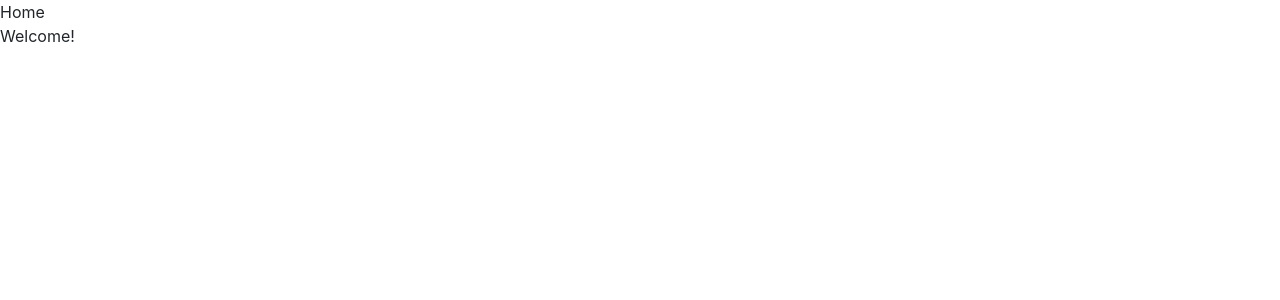
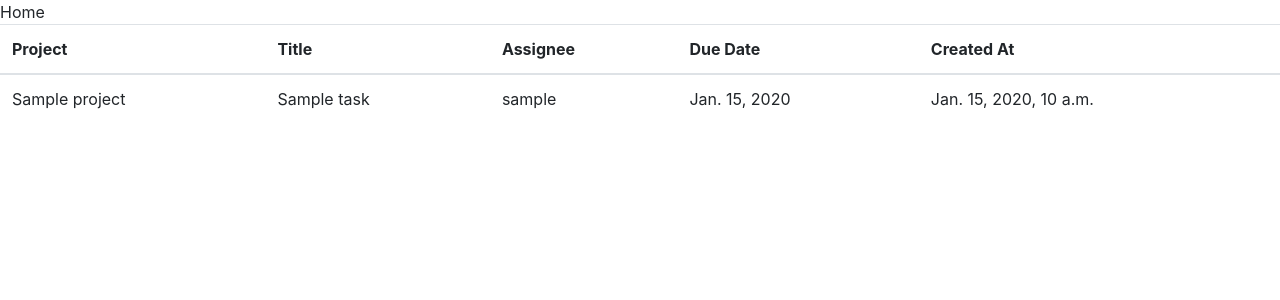
Before and after one commit to salomvary/minitask, a Django app: page / in a window 1280 px wide. Before the commit the part shown is almost empty. Shown: the top 300 px of the page. Run offline with Django 3.2, Linux system fonts and the light colour scheme; tables that the repository leaves empty hold one stand-in row (values such as "Sample post"); some libraries are stand-ins or nearby versions.

Commit message:
Add project list view

```diff
--- a/tasks/templates/index.html
+++ b/tasks/templates/index.html
@@ -1,12 +1,27 @@
 {% extends "base.html" %}
+{% load i18n %}
 {% block title %}Home{% endblock %}
 {% block content %}
 
-<div>
-  {% comment %} <a href="{% url 'auth_login' %}">
-    <span>Sign In</span>
-  </a> {% endcomment %}
-  Welcome!
-</div>
+<table class="table">
+  <thead>
+    <tr>
+      <th scope="col">{% trans "project"|title %}</th>
+      <th scope="col">{% trans "title"|title %}</th>
+      <th scope="col">{% trans "assignee"|title %}</th>
+      <th scope="col">{% trans "due date"|title %}</th>
+      <th scope="col">{% trans "created at"|title %}</th>
+    </tr>
+  </thead>
+  {% for task in tasks %}
+    <tr>
+      <td>{{task.project}}</td>
+      <td>{{task.title}}</td>
+      <td>{{task.assignee}}</td>
+      <td>{{task.due_date}}</td>
+      <td>{{task.created_at}}</td>
+    </tr>
+  {% endfor %}
+</table>
 
 {% endblock %}
--- a/tasks/views.py
+++ b/tasks/views.py
@@ -1,7 +1,9 @@
 from django.http import HttpResponse
 from django.shortcuts import render
 from django.template.loader import render_to_string
+from .models import Task
 
 
 def index(request):
-    return HttpResponse(render_to_string("index.html", {"user": request.user}))
+    tasks = Task.objects.all()
+    return HttpResponse(render_to_string("index.html", {"user": request.user, "tasks": tasks}))
```
Also changed, not shown: tasks/locale/hu/LC_MESSAGES/django.po.
